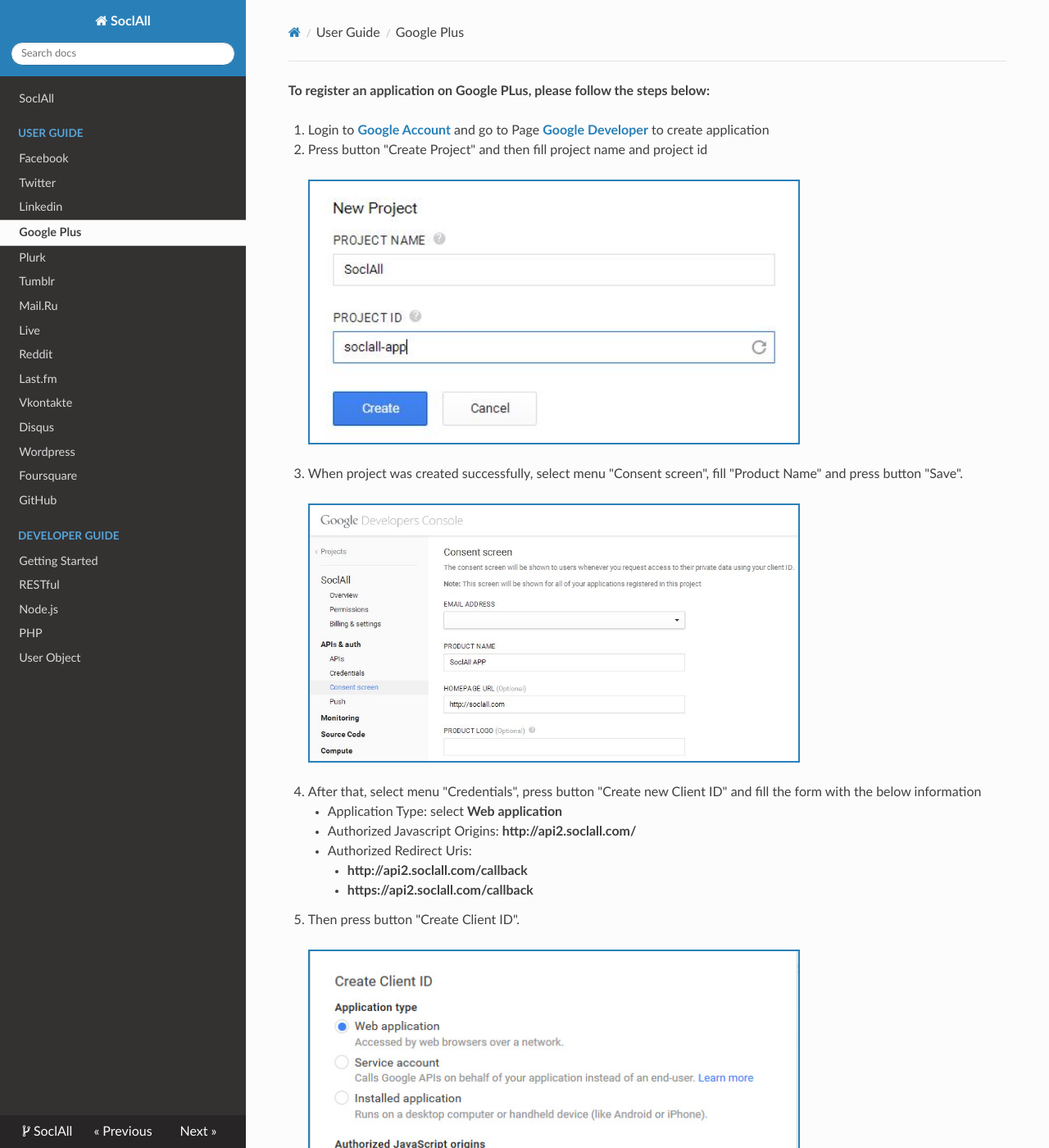
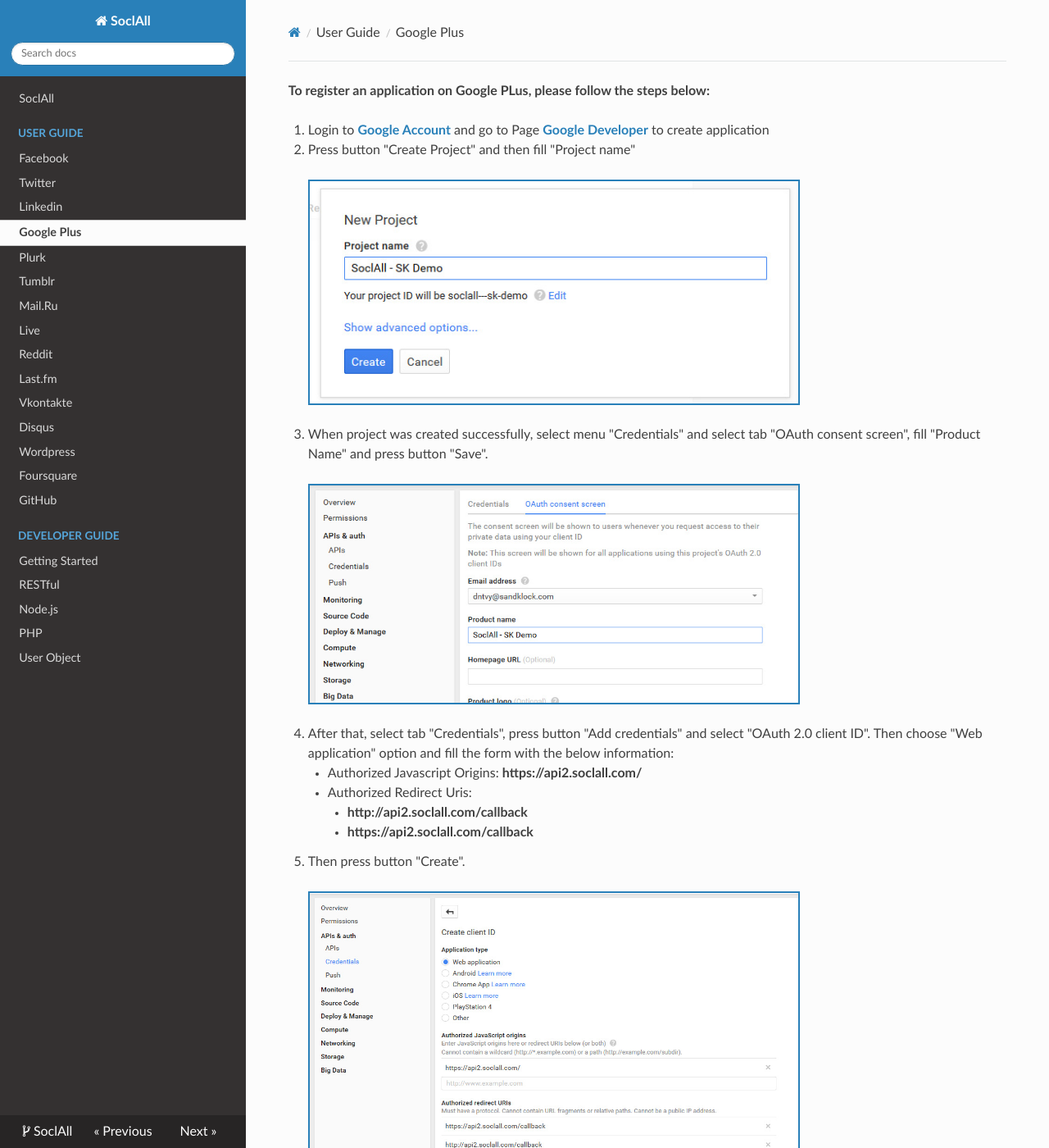
Before and after one commit to nhvu1988/socialall-docs, an MkDocs documentation site: the page built from docs/user-guide/google.md, in a window 1280 px wide and 1400 px high. Shown: the whole window at 82% size. Built offline with MkDocs 1.6.1, drawn with Linux system fonts in a browser that asks for light colours; nearby versions of some CDN libraries; old or Windows-style settings are respelled for this version of MkDocs; some of the changed text lies outside the part shown.

Commit message:
update doc

```diff
--- a/docs/user-guide/google.md
+++ b/docs/user-guide/google.md
@@ -1,21 +1,20 @@
 __To register an application on Google PLus, please follow the steps below:__
 
 1. Login to [Google Account](https://accounts.google.com/) and go to Page [Google Developer](https://console.developers.google.com/) to create application
-2. Press button "Create Project" and then fill project name and project id
+2. Press button "Create Project" and then fill "Project name"
     <div class="soclall-br"></div>
     ![Google : Create Form](/img/google-2-create-form.JPG)
     <div class="soclall-br"></div>
-3. When project was created successfully, select menu "Consent screen", fill "Product Name" and press button "Save".
+3. When project was created successfully, select menu "Credentials" and select tab "OAuth consent screen", fill "Product Name" and press button "Save".
     <div class="soclall-br"></div>
     ![Google : Consent Screen](/img/google-3-consent-screen.jpg)
     <div class="soclall-br"></div>
-4. After that, select menu "Credentials", press button "Create new Client ID" and fill the form with the below information
-    * Application Type: select __Web application__
-    * Authorized Javascript Origins: __http://api2.soclall.com/__
+4. After that, select tab "Credentials", press button "Add credentials" and select "OAuth 2.0 client ID". Then choose "Web application" option and fill the form with the below information:
+    * Authorized Javascript Origins: __https://api2.soclall.com/__
     * Authorized Redirect Uris:
         - __http://api2.soclall.com/callback__
         - __https://api2.soclall.com/callback__
-5. Then press button "Create Client ID".
+5. Then press button "Create".
     <div class="soclall-br"></div>
     ![Google : Credentials](/img/google-4-credentials.JPG)
     <div class="soclall-br"></div>
@@ -24,7 +23,7 @@ __To register an application on Google PLus, please follow the steps below:__
     <div class="soclall-br"></div>
     ![Google : Enable APIs](/img/google-5-apis.jpg)
     <div class="soclall-br"></div>
-8. After successfully registered the client ID, you can get the "Client ID" and "Client Secret" to fill SoclAll Google Settings form.
+8. After successfully registered the client ID, at "Credentials" page, click select new client ID created, you can get the "Client ID" and "Client Secret" to fill SoclAll Google Settings form.
     <div class="soclall-br"></div>
     ![Google : Client Info](/img/google-6-client-info.JPG)
     <div class="soclall-br"></div>
```
Also changed, not shown: docs/img/disqus-2-settings.png, docs/img/facebook-3-setting-page.JPG, docs/img/foursquare-1-create-form.png, docs/img/github-1-create-form.png, docs/img/google-2-create-form.JPG, docs/img/google-3-consent-screen.jpg, docs/img/google-4-credentials.JPG, docs/img/google-5-apis.jpg, docs/img/google-6-client-info.JPG, docs/img/lastfm-2-update-callback.JPG, docs/img/linkedin-3-authentication-page.jpg, docs/img/live-1-api-settings-form.JPG, docs/img/mailru-1-create-form.JPG, docs/img/mailru-2-edit-form.JPG, 4 more files.
